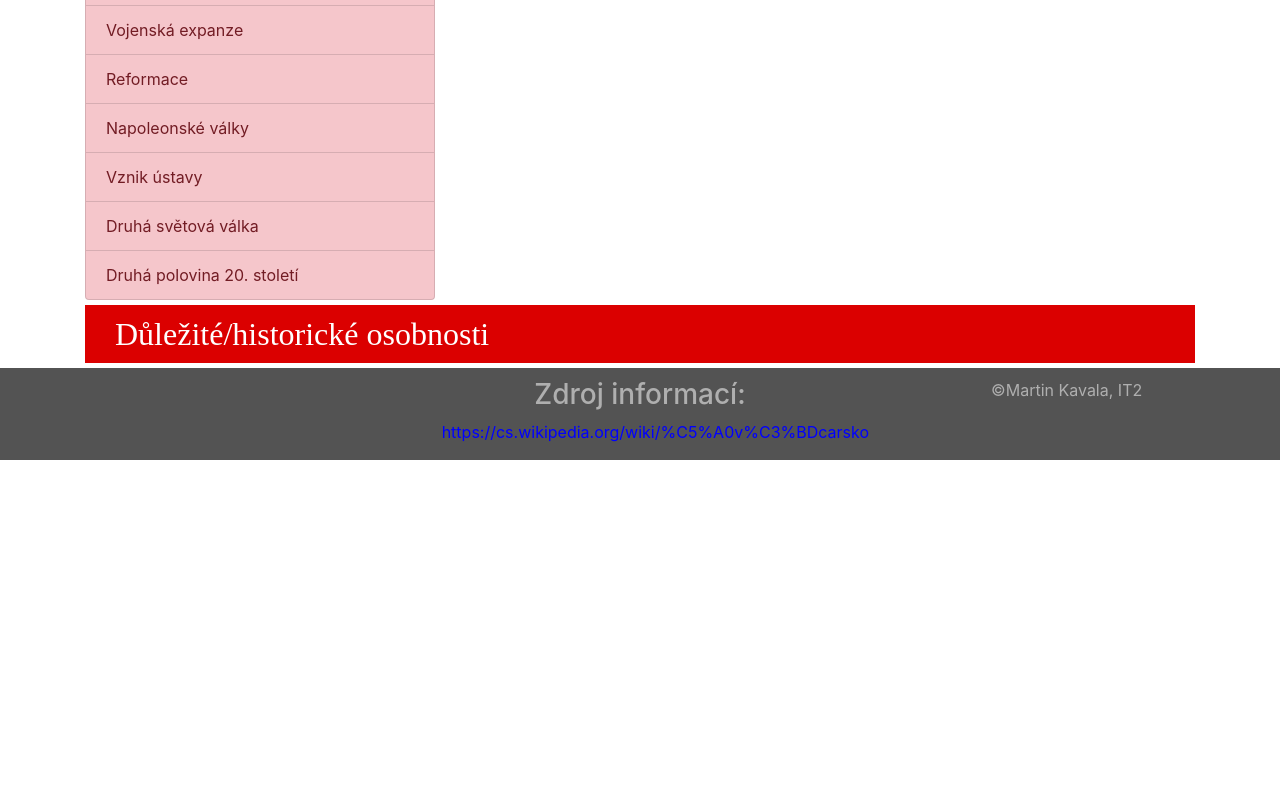
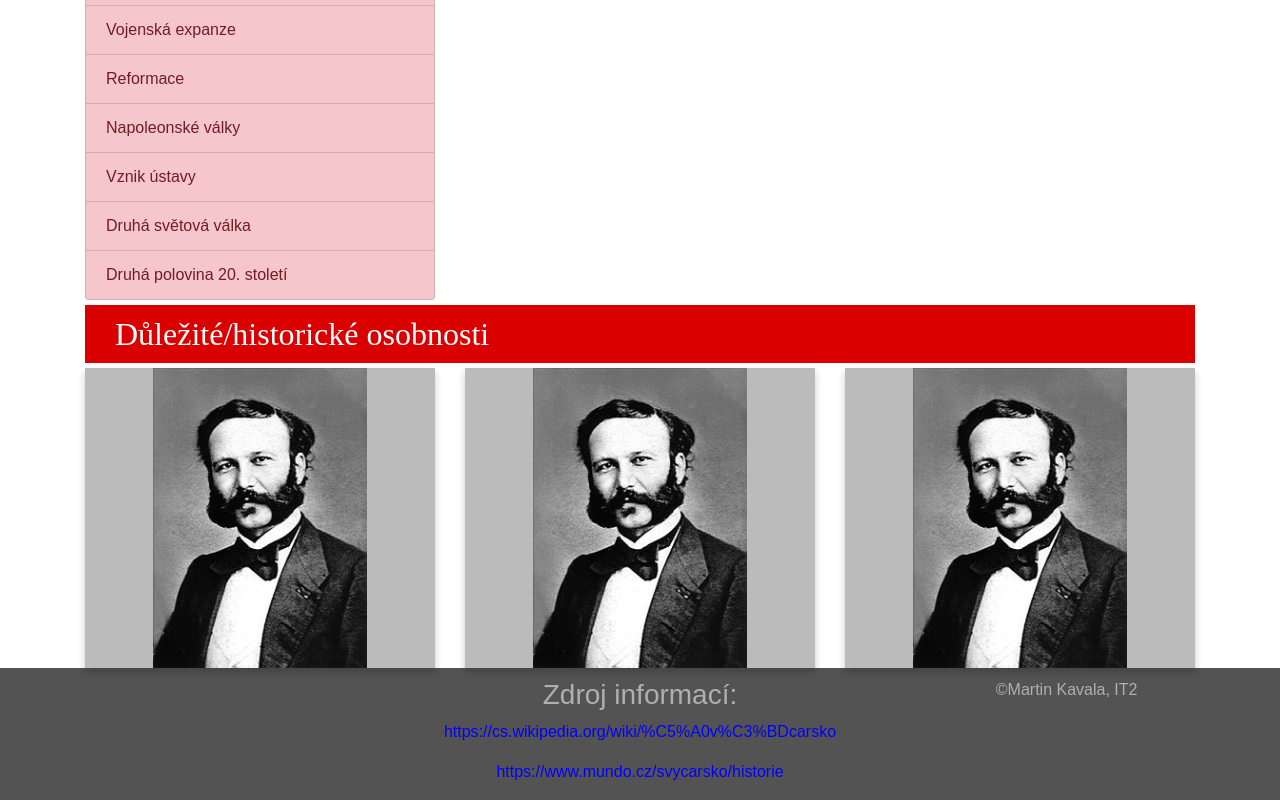
Before and after one commit to it1913/Switzerland, a plain HTML site: page historie/index.html in a window 1280 px wide. Shown: the part 722-1522 px from the top of the page. Before the commit the page ends 1182 px from the top, so only its background shows below. Drawn offline with nearby package versions, Linux system fonts and the light colour scheme.

Commit message:
11. Přidání interaktivních obrázku

```diff
--- /dev/null
+++ b/css/historie.css
@@ -0,0 +1,52 @@
+body {
+    font-family: Arial, Helvetica, sans-serif;
+  }
+
+  .flip-card {
+    background-color: transparent;
+    width: 300px;
+    height: 300px;
+    perspective: 1000px;
+  }
+
+  .flip-card-inner {
+    position: relative;
+    width: 100%;
+    height: 100%;
+    text-align: center;
+    transition: transform 0.6s;
+    transform-style: preserve-3d;
+    box-shadow: 0 4px 8px 0 rgba(0,0,0,0.2);
+  }
+
+  .flip-card:hover .flip-card-inner {
+    transform: rotateY(180deg);
+  }
+
+  .flip-card-front, .flip-card-back {
+    position: absolute;
+    width: 100%;
+    height: 100%;
+    -webkit-backface-visibility: hidden;
+    backface-visibility: hidden;
+  }
+
+  .flip-card-front {
+    background-color: #bbb;
+    color: black;
+  }
+
+  .flip-card-back {
+    background-color: rgb(219, 0, 0);
+    color: white;
+    transform: rotateY(180deg);
+    padding: 20px;
+  }
+
+  .flip-card-back p{
+      text-align: left;
+  }
+
+  .flip-card-front img {
+      height: 100%;
+  }
--- a/historie/index.html
+++ b/historie/index.html
@@ -8,8 +8,9 @@
     <link rel="stylesheet" href="https://stackpath.bootstrapcdn.com/bootstrap/4.3.1/css/bootstrap.min.css"
         integrity="sha384-ggOyR0iXCbMQv3Xipma34MD+dH/1fQ784/j6cY/iJTQUOhcWr7x9JvoRxT2MZw1T" crossorigin="anonymous">
     <link rel="stylesheet" href="../css/style.css">
+    <link rel="stylesheet" href="../css/historie.css">
     <link rel="icon" class="logo" href="../img/vlajka.png">
-    <title>Švýcarsko</title>
+    <title>Švýcarsko - Historie</title>
 </head>
 
 <body>
@@ -40,6 +41,7 @@
         </div>
     </header>
     <div class="container">
+        <div id="1.">
             <h2 class="deleni">Historické události</h2>
             <div class="row">
                 <div class="col-lg-4">
@@ -47,10 +49,14 @@
                 </div>
                 <div class="col-lg-8">
                     <h3 id="nazev"></h3>
-                <p  id="vypis"></p>
+                    <p id="vypis"></p>
                 </div>
             </div>
+        </div>
+        <div id="2.">
             <h2 class="deleni">Důležité/historické osobnosti</h2>
+                <div id="osobnosti" class="row"></div>
+        </div>
     </div>
     <footer class="container-fluid">
         <div class="row zahlavi">
@@ -61,6 +67,8 @@
                 <h3>Zdroj informací:</h3>
                 <p><a href="https://cs.wikipedia.org/wiki/%C5%A0v%C3%BDcarsko"
                         target="_blank">https://cs.wikipedia.org/wiki/%C5%A0v%C3%BDcarsko</a></p>
+                <p><a href="https://www.mundo.cz/svycarsko/historie"
+                        target="_blank">https://www.mundo.cz/svycarsko/historie</a></p>
             </div>
             <div class="col-lg-4 center">
                 <p>&copy;Martin Kavala, IT2</p>
@@ -71,5 +79,4 @@
     <script src="../js/main.js"></script>
     <script src="../js/informace.js"></script>
 </body>
-
 </html>
--- a/js/informace.js
+++ b/js/informace.js
@@ -45,6 +45,24 @@ const historicalEvents = [
     }
 ];
 
+const personalities = [
+    {
+        "personality": "Henry Dunant",
+        "bio": "Jean Henri Dunant, též Henry Dunant byl švýcarský podnikatel a humanista, iniciátor a spoluzakladatel Mezinárodního Červeného kříže, iniciátor Ženevských úmluv a první nositel Nobelovy ceny za mír z roku 1901.",
+        "image":"../img/Henry_Dunant.jpg"
+    },
+    {
+        "personality": "Henry Dunant",
+        "bio": "Jean Henri Dunant, též Henry Dunant byl švýcarský podnikatel a humanista, iniciátor a spoluzakladatel Mezinárodního Červeného kříže, iniciátor Ženevských úmluv a první nositel Nobelovy ceny za mír z roku 1901.",
+        "image":"../img/Henry_Dunant.jpg"
+    },
+    {
+        "personality": "Henry Dunant",
+        "bio": "Jean Henri Dunant, též Henry Dunant byl švýcarský podnikatel a humanista, iniciátor a spoluzakladatel Mezinárodního Červeného kříže, iniciátor Ženevských úmluv a první nositel Nobelovy ceny za mír z roku 1901.",
+        "image":"../img/Henry_Dunant.jpg"
+    }
+];
+
 $(function () {
 historicalEvents.forEach((historicalEvents) => {
     $("#seznam").append(`<li class="list-group-item list-group-item-action list-group-item-danger akce">${historicalEvents.name}</li>`);
@@ -62,4 +80,20 @@ $("#seznam li").on('click', function () {
     //console.log($(this).text());
     //console.log("ahoj");
 });
+
+personalities.forEach((personalities)=>{
+    $('#osobnosti').append(
+        `<div class="flip-card col-md-4">
+            <div class="flip-card-inner">
+                <div class="flip-card-front">
+                    <img src="${personalities.image}" alt="${personalities.personality}">
+                </div>
+                <div class="flip-card-back">
+                    <h1>${personalities.personality}</h1>
+                    <p>${personalities.bio}</p>
+                </div>
+            </div>
+        </div>`
+    )
 })
+})
```
Also changed, not shown: index.html (+16 -7 lines), img/Henri_Dunant.png (added), img/Henry_Dunant.jpg (added). Lines whose indentation alone changed are shown as unchanged.
